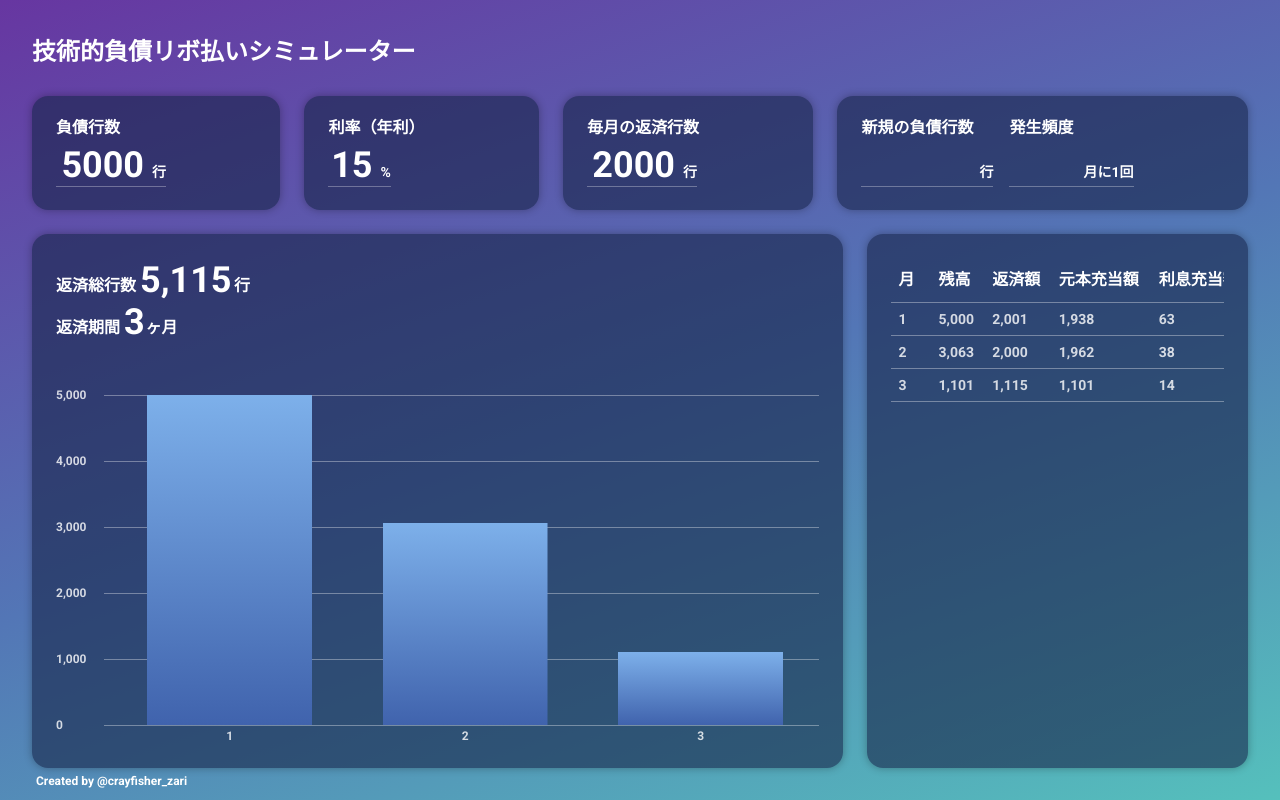
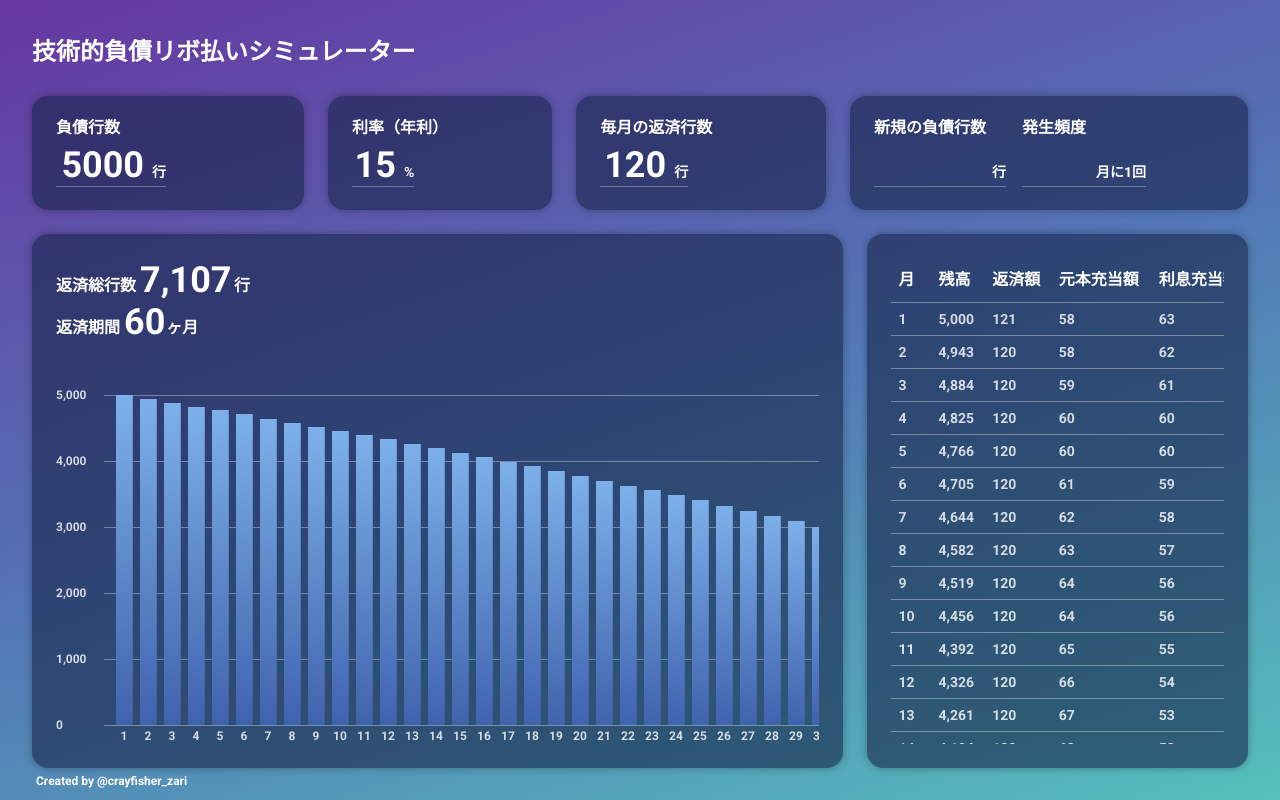
Before and after one commit to Crayfisher-zari/revolving-simulator, a Vue app: page / in a window 1280 px wide. Built offline with nearby package versions, Linux system fonts and the light colour scheme.

Commit message:
初期値の修正

```diff
--- a/src/composables/useCalculater.ts
+++ b/src/composables/useCalculater.ts
@@ -7,7 +7,7 @@ import { computed, ref } from "vue";
 export const useCalculater = () => {
   const debtRows = ref<number>(5000);
   const interestRate = ref<number>(15);
-  const payback = ref<number>(2000);
+  const payback = ref<number>(120);
   const newPayback = ref<number | undefined>(undefined);
   const perMonth = ref<number | undefined>(undefined);
 
```
